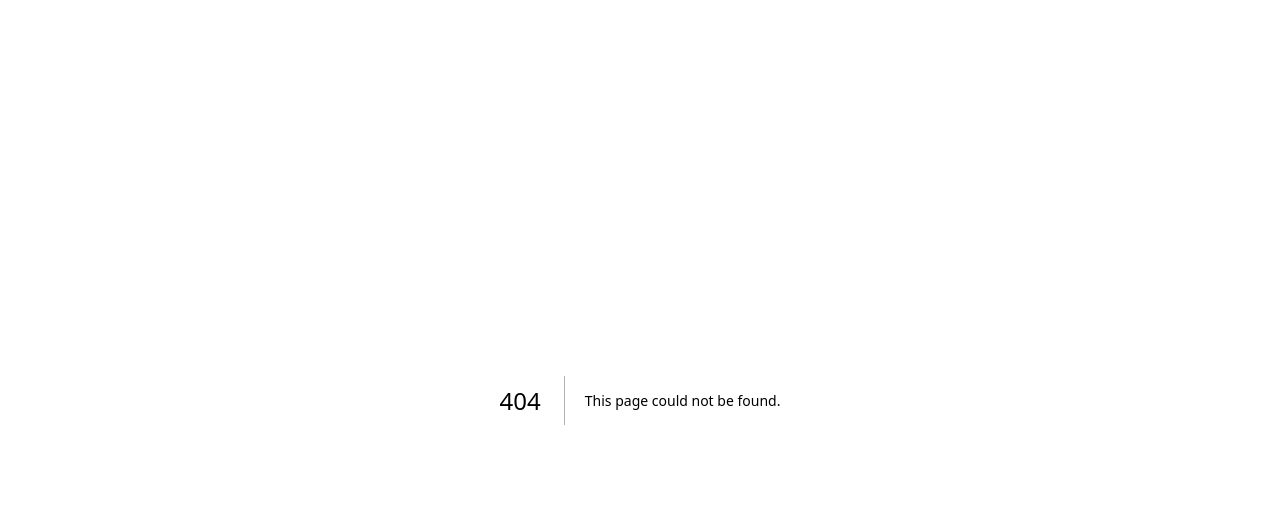
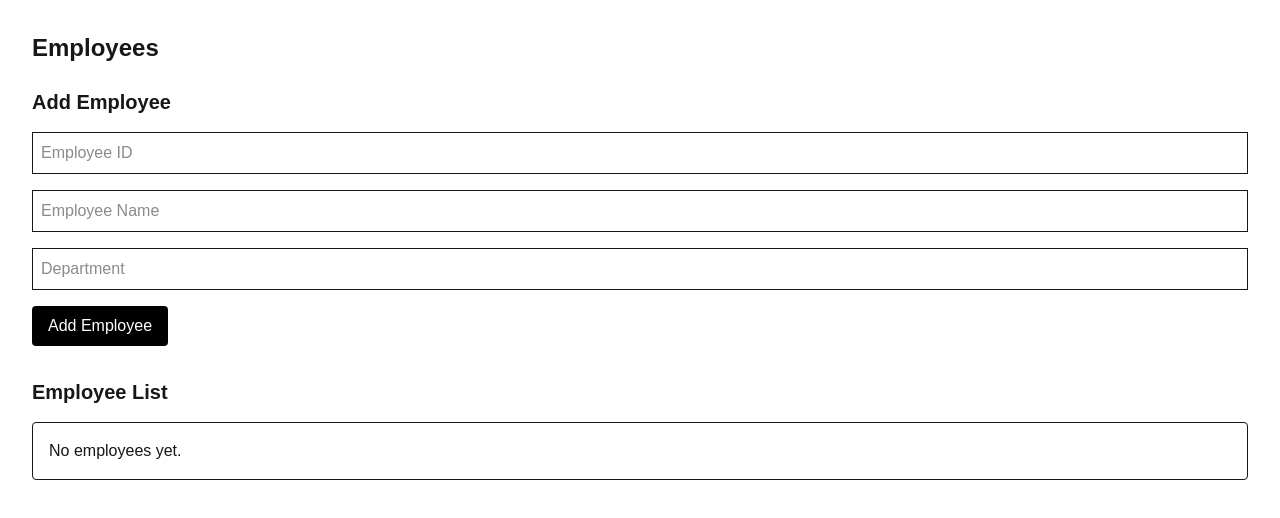
Before and after one commit to Captain1020/smart-attendance-system, a Next.js app: page /employees in a window 1280 px wide. Before the commit this address had no page. Shown: the top 518 px of the page. Built offline with nearby package versions, Linux system fonts and the light colour scheme; no server answers.

Commit message:
database connection successful

```diff
--- /dev/null
+++ b/app/components/EmployeeForm.tsx
@@ -0,0 +1,72 @@
+"use client";
+
+import { useState } from "react";
+import { supabase } from "@/lib/supabase";
+
+export default function EmployeeForm() {
+  const [employeeId, setEmployeeId] = useState("");
+  const [name, setName] = useState("");
+  const [department, setDepartment] = useState("");
+  const [loading, setLoading] = useState(false);
+
+  async function handleSubmit(e: React.FormEvent) {
+    e.preventDefault();
+    setLoading(true);
+
+    const { error } = await supabase.from("employees").insert([
+      {
+        employee_id: employeeId,
+        name: name,
+        department: department,
+      },
+    ]);
+
+    setLoading(false);
+
+    if (error) {
+      alert("Error adding employee: " + error.message);
+    } else {
+      alert("Employee added successfully ✅");
+      setEmployeeId("");
+      setName("");
+      setDepartment("");
+    }
+  }
+
+  return (
+    <form onSubmit={handleSubmit} className="mb-8 space-y-4">
+      <h2 className="text-xl font-semibold">Add Employee</h2>
+
+      <input
+        className="border p-2 w-full"
+        placeholder="Employee ID"
+        value={employeeId}
+        onChange={(e) => setEmployeeId(e.target.value)}
+        required
+      />
+
+      <input
+        className="border p-2 w-full"
+        placeholder="Employee Name"
+        value={name}
+        onChange={(e) => setName(e.target.value)}
+        required
+      />
+
+      <input
+        className="border p-2 w-full"
+        placeholder="Department"
+        value={department}
+        onChange={(e) => setDepartment(e.target.value)}
+      />
+
+      <button
+        type="submit"
+        disabled={loading}
+        className="bg-black text-white px-4 py-2 rounded"
+      >
+        {loading ? "Saving..." : "Add Employee"}
+      </button>
+    </form>
+  );
+}
--- /dev/null
+++ b/app/components/EmployeeList.tsx
@@ -0,0 +1,11 @@
+export default function EmployeeList() {
+  return (
+    <div>
+      <h2 className="text-xl font-semibold mb-4">Employee List</h2>
+
+      <div className="border p-4 rounded">
+        <p>No employees yet.</p>
+      </div>
+    </div>
+  );
+}
--- /dev/null
+++ b/app/employees/page.tsx
@@ -0,0 +1,13 @@
+import EmployeeForm from "@/app/components/EmployeeForm";
+import EmployeeList from "@/app/components/EmployeeList";
+
+export default function EmployeesPage() {
+  return (
+    <div className="p-8">
+      <h1 className="text-2xl font-bold mb-6">Employees</h1>
+
+      <EmployeeForm />
+      <EmployeeList />
+    </div>
+  );
+}
```
